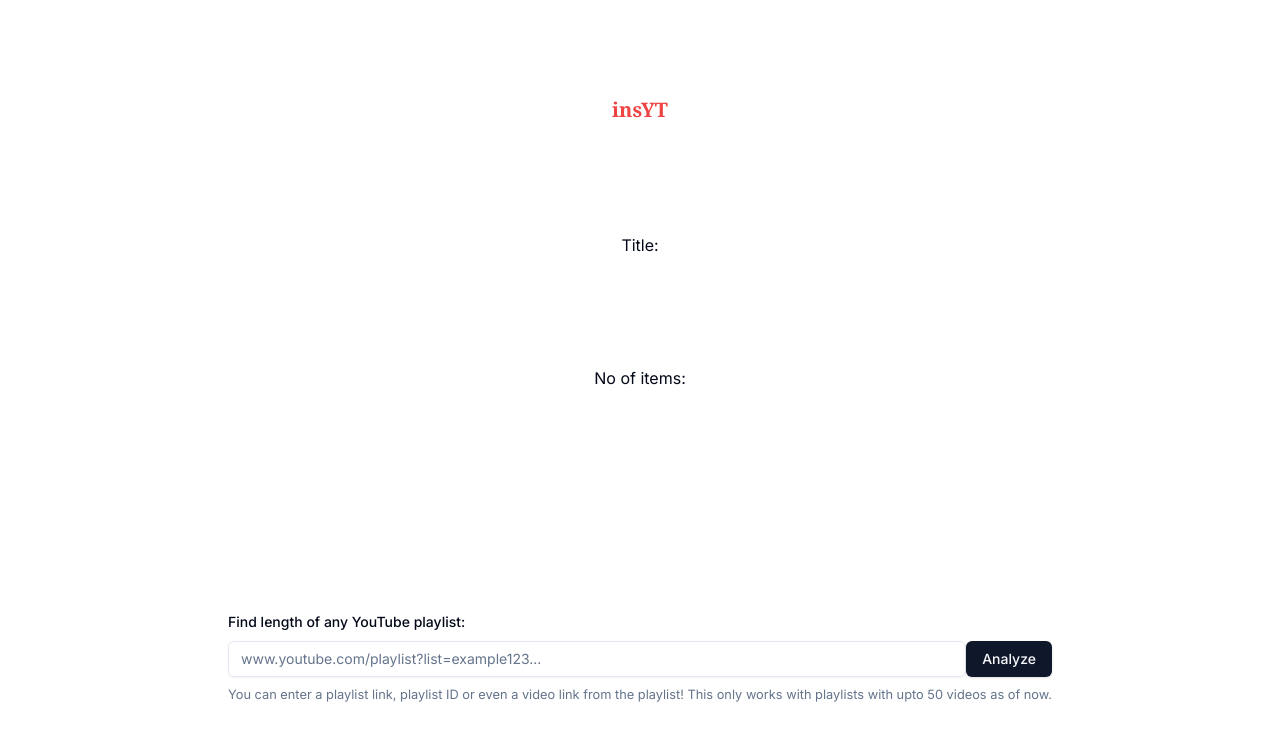
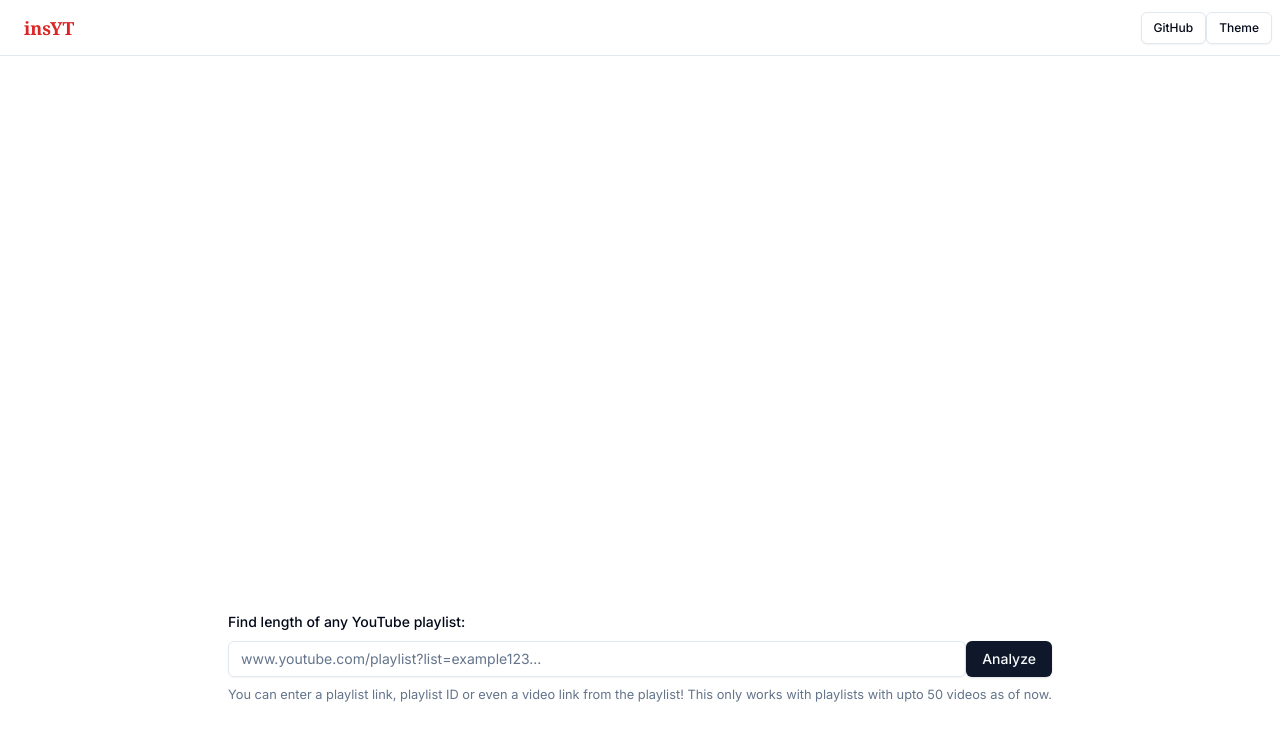
Before and after one commit to SupercoolKartik/InsYT-Client, a Next.js app: page / in a window 1280 px wide. Shown: the top 740 px of the page. Built offline with nearby package versions, Linux system fonts and the light colour scheme; no server answers.

Commit message:
added Navbar

```diff
--- a/app/page.tsx
+++ b/app/page.tsx
@@ -1,6 +1,9 @@
 "use client";
 
 import { useState, ChangeEvent, useEffect, FormEvent } from "react";
+
+import Navbar from "@/components/ui/navbar";
+
 import { z } from "zod";
 import { zodResolver } from "@hookform/resolvers/zod";
 import { useForm } from "react-hook-form";
@@ -17,7 +20,7 @@ import {
 import { Input } from "@/components/ui/input";
 export default function Home() {
   const [inputValue, setInputValue] = useState("");
-  const [url, setUrl] = useState("");
+  //const [url, setUrl] = useState("");
   //const [dur, setDur] = useState("");
   const [responseData, setResponseData] = useState<ResponseData | null>(null);
 
@@ -35,14 +38,10 @@ export default function Home() {
 
   // 2. Define a submit handler.
   async function onSubmit(values: z.infer<typeof formSchema>) {
-    // Do something with the form values.
-    // ✅ This will be type-safe and validated.
-    //console.log(values);
-    //Extracting the pId from the link
-    const urll = values.urlField;
-    console.log(urll);
+    const url = values.urlField;
+    console.log(url);
     const regex = /(?:list=)(.*)/;
-    const match = urll.match(regex);
+    const match = url.match(regex);
     if (match) {
       const playlistId = match[1];
 
@@ -74,7 +73,7 @@ export default function Home() {
     } else {
       console.error("Playlist ID not found in the URL");
     }
-    setUrl("");
+    // setUrl("");
   }
 
   // useEffect(() => {
@@ -88,9 +87,9 @@ export default function Home() {
     playlist_length: number;
   }
   const server_url = process.env.NEXT_PUBLIC_SERVER_URL;
-  const enteringLink = (e: ChangeEvent<HTMLInputElement>) => {
-    setUrl(e.target.value);
-  };
+  // const enteringLink = (e: ChangeEvent<HTMLInputElement>) => {
+  //   setUrl(e.target.value);
+  // };
 
   //FUNCTION TO FORMAT THE DURATION
   const formatTime = (seconds: number, speed: number) => {
@@ -120,10 +119,12 @@ export default function Home() {
   };
 
   return (
-    <main className="flex min-h-screen flex-col items-center justify-between p-24">
-      <span className="text-xl font-serif text-red-500 font-bold">insYT</span>
-      <span>Title: {responseData?.playlist_name}</span>
-      <span>No of items: {responseData?.playlist_size}</span>
+    <main className="flex min-h-screen flex-col items-center justify-between py-24 px-6">
+      <Navbar />
+      <span> {responseData && `Title: ${responseData?.playlist_name}`}</span>
+      <span>
+        {responseData && `No of items: ${responseData?.playlist_size}`}
+      </span>
       {/* <span>
         {dur}
       </span> */}
--- /dev/null
+++ b/components/ui/navbar.tsx
@@ -0,0 +1,40 @@
+/**
+ * v0 by Vercel.
+ * @see https://v0.dev/t/6zk0C5obFbl
+ * Documentation: https://v0.dev/docs#integrating-generated-code-into-your-nextjs-app
+ */
+import Link from "next/link";
+import { Button } from "@/components/ui/button";
+
+const Navbar = () => {
+  return (
+    <div className="w-full fixed top-0 flex items-center h-14 px-4 border-b bg-white md:px-6 dark:bg-gray-950">
+      <Link
+        className="flex items-center me-4 font-bold font-serif text-lg text-red-600"
+        href="/"
+      >
+        insYT
+      </Link>
+      <nav className="hidden sm:flex items-center space-x-4 flex-1">
+        {/* <Link className="font-medium" href="#">
+          Home
+        </Link>
+        <Link className="font-medium" href="#">
+          About
+        </Link>
+        <Link className="font-medium" href="#">
+          Contact
+        </Link> */}
+      </nav>
+      <div className="buttons flex absolute right-2">
+        <Button className="" size="sm" variant="outline">
+          GitHub
+        </Button>
+        <Button className="" size="sm" variant="outline">
+          Theme
+        </Button>
+      </div>
+    </div>
+  );
+};
+export default Navbar;
--- a/package.json
+++ b/package.json
@@ -12,6 +12,7 @@
     "@hookform/resolvers": "^3.3.4",
     "@radix-ui/react-icons": "^1.3.0",
     "@radix-ui/react-label": "^2.0.2",
+    "@radix-ui/react-navigation-menu": "^1.1.4",
     "@radix-ui/react-slot": "^1.0.2",
     "class-variance-authority": "^0.7.0",
     "clsx": "^2.1.1",
```
Also changed, not shown: 2 other files (tests, documents, lock files or other folders).
